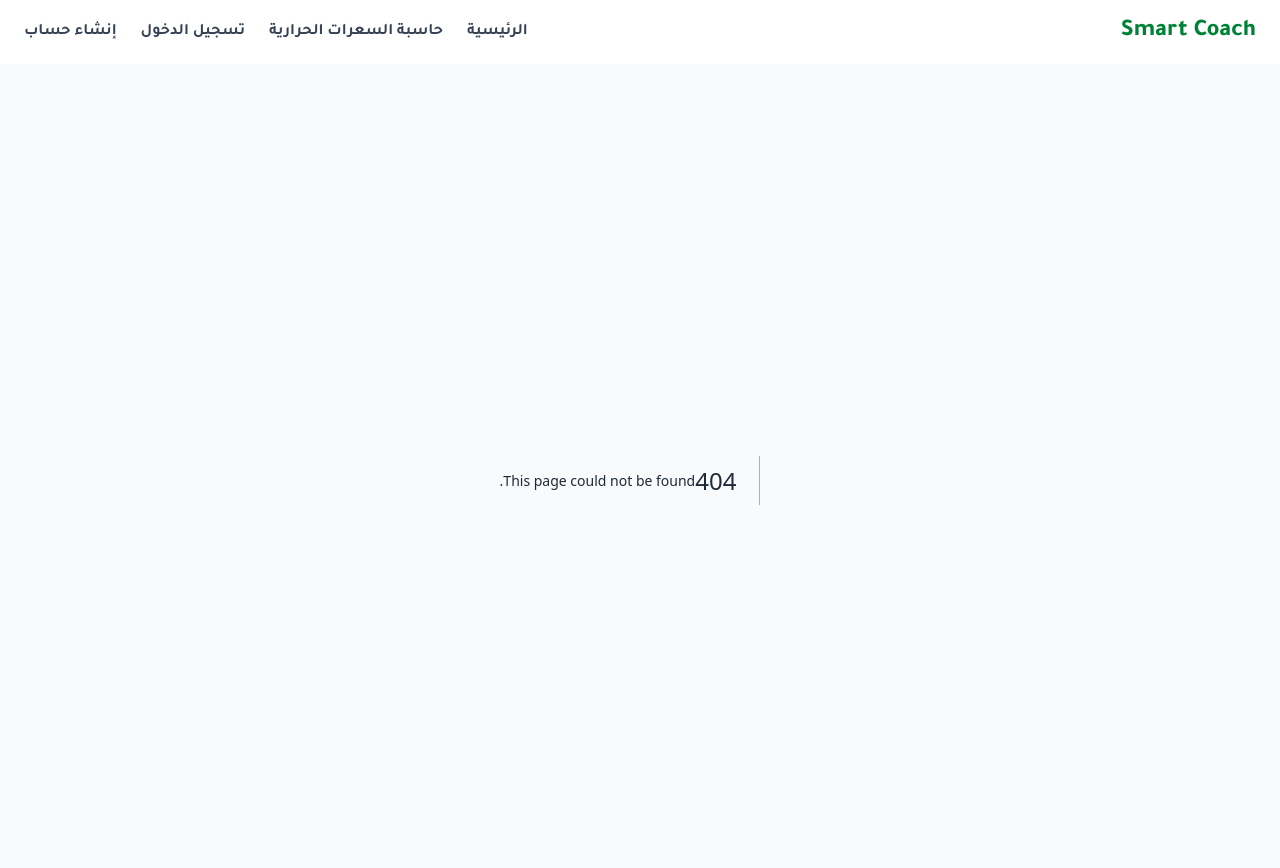
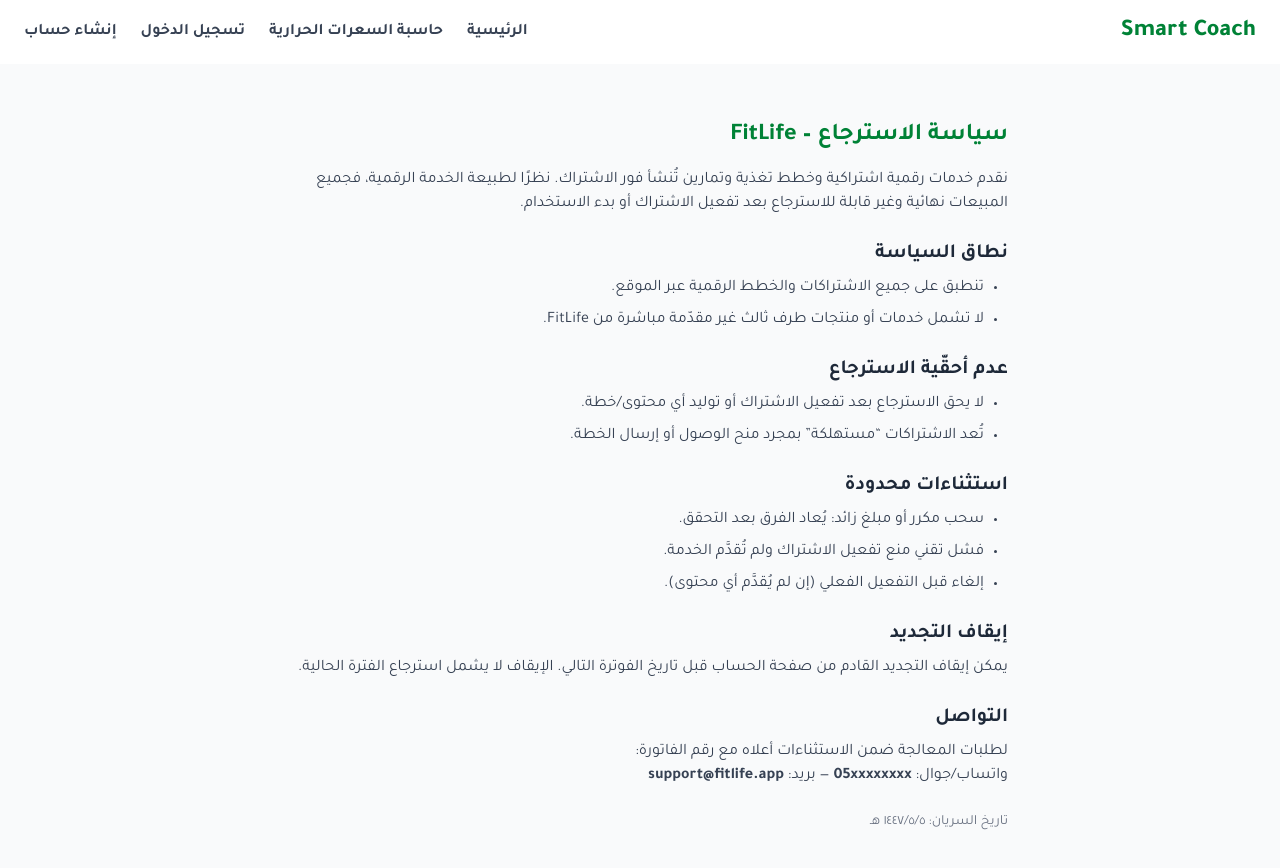
Before and after one commit to forktcll-33/fitness-app, a Next.js app: page /refund-policy in a window 1280 px wide. Before the commit this address had no page. Shown: the top 868 px of the page. Built offline with nearby package versions, Linux system fonts and the light colour scheme.

Commit message:
Added refund policy link to footer

```diff
--- a/pages/index.js
+++ b/pages/index.js
@@ -349,6 +349,9 @@ export default function Home() {
   <span>•</span>
   <Link href="/terms" className="text-green-700 hover:underline">الشروط والأحكام
   </Link>
+  <Link href="/refund-policy" className="hover:underline">
+  سياسة الاسترجاع
+</Link>
 </div>
     </footer>
   </div>
--- /dev/null
+++ b/pages/refund-policy.js
@@ -0,0 +1,48 @@
+export default function RefundPolicy() {
+    return (
+      <main dir="rtl" className="min-h-screen bg-gray-50">
+        <div className="max-w-3xl mx-auto px-4 py-10">
+          <h1 className="text-2xl font-bold text-green-700 mb-4">سياسة الاسترجاع – FitLife</h1>
+          <p className="text-gray-700 mb-6">
+            نقدم خدمات رقمية اشتراكية وخطط تغذية وتمارين تُنشأ فور الاشتراك.
+            نظرًا لطبيعة الخدمة الرقمية، فجميع المبيعات نهائية وغير قابلة للاسترجاع
+            بعد تفعيل الاشتراك أو بدء الاستخدام.
+          </p>
+
+          <h2 className="text-xl font-semibold text-gray-800 mb-2">نطاق السياسة</h2>
+          <ul className="list-disc pr-6 text-gray-700 space-y-2 mb-6">
+            <li>تنطبق على جميع الاشتراكات والخطط الرقمية عبر الموقع.</li>
+            <li>لا تشمل خدمات أو منتجات طرف ثالث غير مقدّمة مباشرة من FitLife.</li>
+          </ul>
+
+          <h2 className="text-xl font-semibold text-gray-800 mb-2">عدم أحقّية الاسترجاع</h2>
+          <ul className="list-disc pr-6 text-gray-700 space-y-2 mb-6">
+            <li>لا يحق الاسترجاع بعد تفعيل الاشتراك أو توليد أي محتوى/خطة.</li>
+            <li>تُعد الاشتراكات “مستهلكة” بمجرد منح الوصول أو إرسال الخطة.</li>
+          </ul>
+
+          <h2 className="text-xl font-semibold text-gray-800 mb-2">استثناءات محدودة</h2>
+          <ul className="list-disc pr-6 text-gray-700 space-y-2 mb-6">
+            <li>سحب مكرر أو مبلغ زائد: يُعاد الفرق بعد التحقق.</li>
+            <li>فشل تقني منع تفعيل الاشتراك ولم تُقدَّم الخدمة.</li>
+            <li>إلغاء قبل التفعيل الفعلي (إن لم يُقدَّم أي محتوى).</li>
+          </ul>
+
+          <h2 className="text-xl font-semibold text-gray-800 mb-2">إيقاف التجديد</h2>
+          <p className="text-gray-700 mb-6">
+            يمكن إيقاف التجديد القادم من صفحة الحساب قبل تاريخ الفوترة التالي.
+            الإيقاف لا يشمل استرجاع الفترة الحالية.
+          </p>
+
+          <h2 className="text-xl font-semibold text-gray-800 mb-2">التواصل</h2>
+          <p className="text-gray-700 mb-6">
+            لطلبات المعالجة ضمن الاستثناءات أعلاه مع رقم الفاتورة:
+            <br/>
+            واتساب/جوال: <b>{process.env.NEXT_PUBLIC_CONTACT_PHONE || "05xxxxxxxx"}</b> — بريد: <b>{process.env.NEXT_PUBLIC_CONTACT_EMAIL || "support@fitlife.app"}</b>
+          </p>
+
+          <p className="text-sm text-gray-500">تاريخ السريان: {new Date().toLocaleDateString("ar-SA")}</p>
+        </div>
+      </main>
+    );
+  }
```
